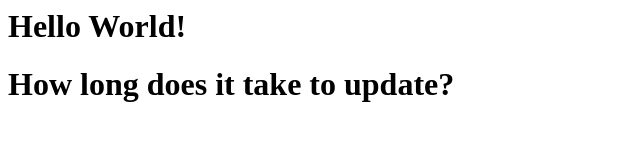
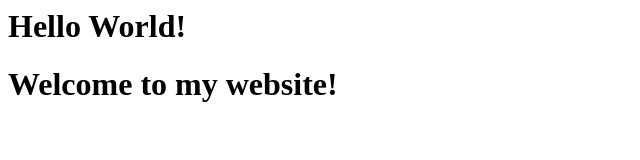
Before and after one commit to itsheng/itsheng.github.io, a plain HTML site: page index.html in a window 1280 px wide. Shown: the whole page, without its empty margins (0-640 px from the left). Drawn offline with Linux system fonts and the light colour scheme.

Commit message:
Update index.html

```diff
--- a/index.html
+++ b/index.html
@@ -1,2 +1,2 @@
 <h1>Hello World!</h1>
-<h1>How long does it take to update?</h1>
+<h1>Welcome to my website!</h1>
```
